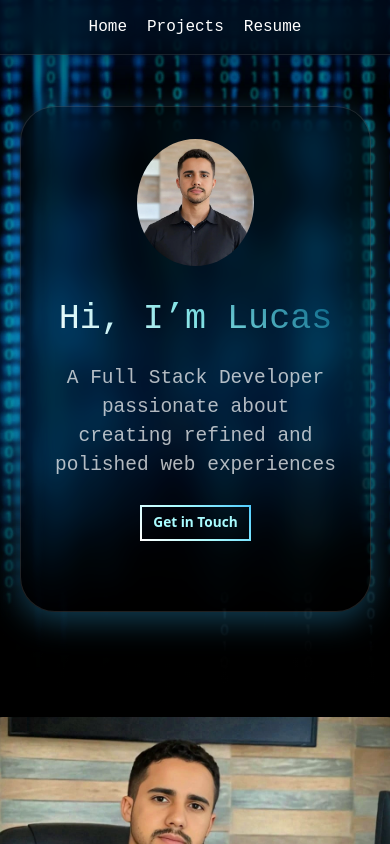
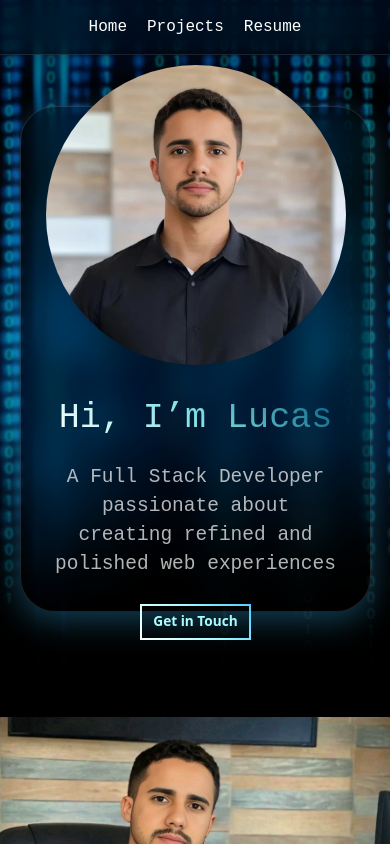
Before and after one commit to LucasRgo/portfolio, a React (Vite) app: page / in a window 390 px wide. Shown: the top 844 px of the page. Built offline with nearby package versions, Linux system fonts and the light colour scheme.

Commit message:
Mon, Dec 23, 2024, 6:33 AM -03:00

```diff
--- a/src/pages/home/home.css
+++ b/src/pages/home/home.css
@@ -170,7 +170,7 @@
     }
 
     .avatar {
-        max-height: 15vh; /* Optional: to prevent the image from becoming too large */
-        max-width: 30vw; /* Optional: to prevent the image from becoming too large */
+        max-height:
+        max-width:
     }
 }
```
